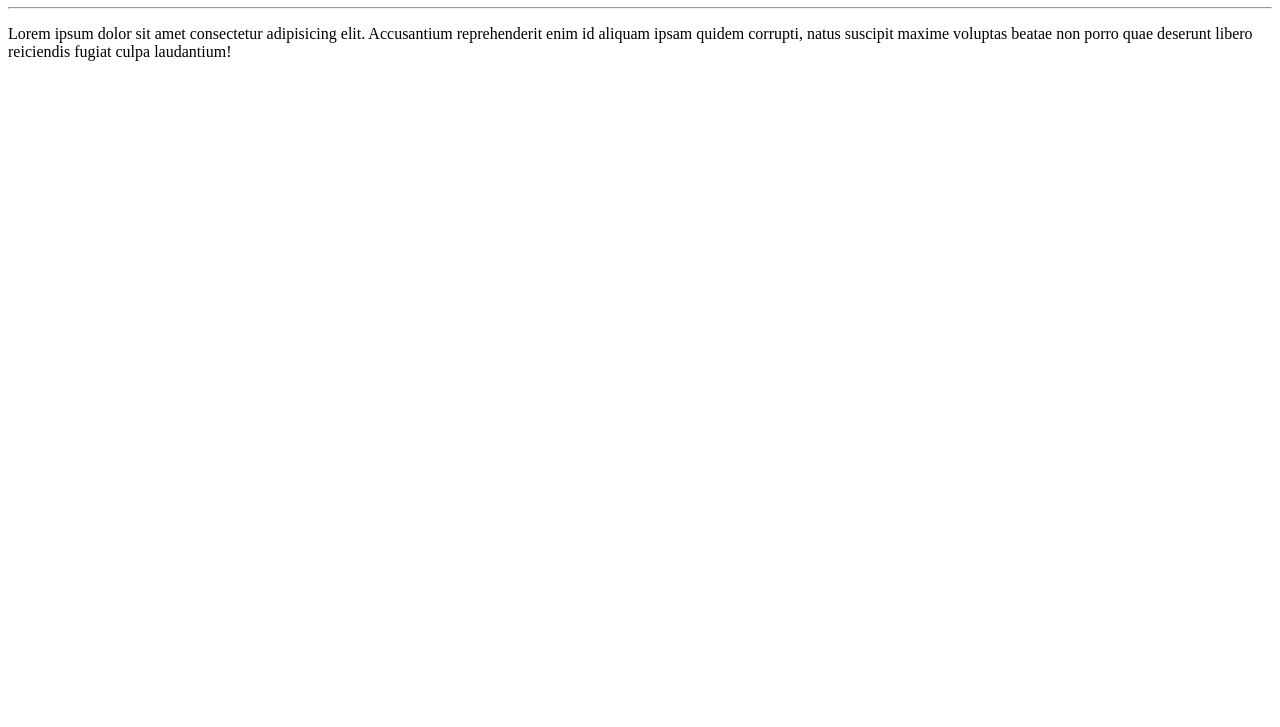
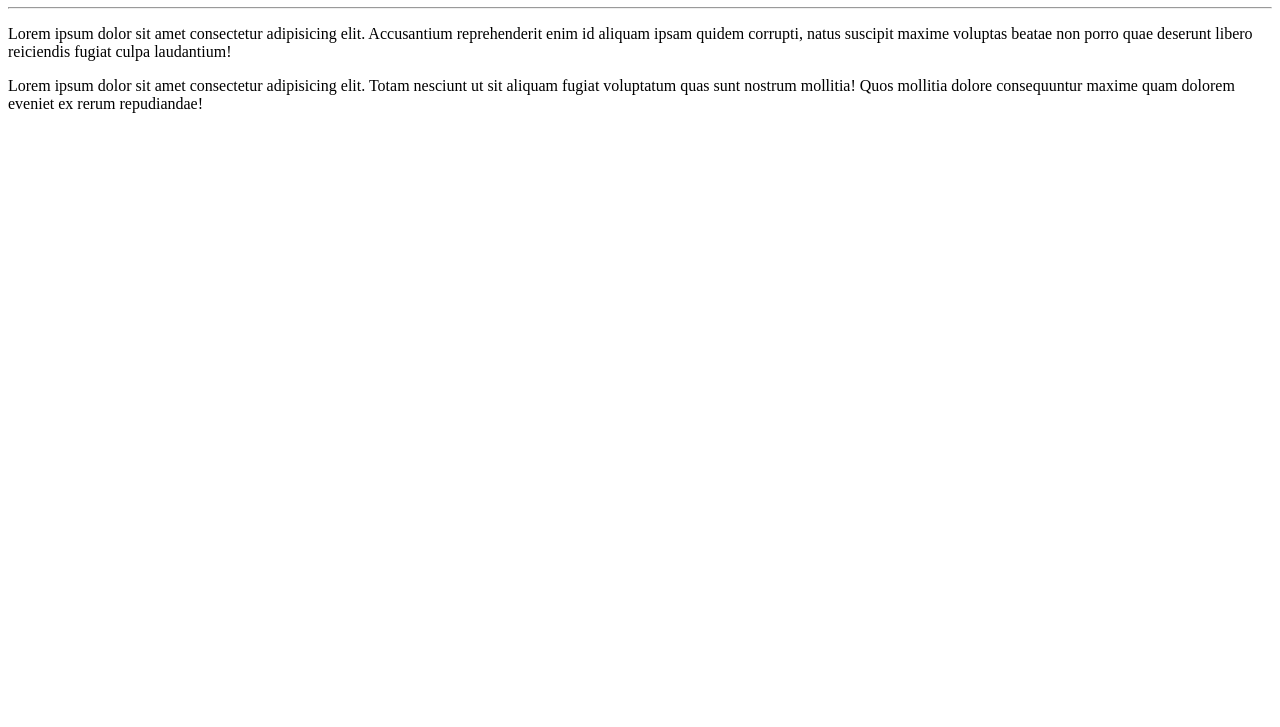
Before and after one commit to Italo-Schezar/Ola_Mundo-, a plain HTML site: page site-exemplo/index.html in a window 1280 px wide. Shown: the part 73-800 px from the top of the page. Drawn offline with Linux system fonts and the light colour scheme.

Commit message:
Novo Paragrafo
Criei um novo paragrafo Lorem

```diff
--- a/site-exemplo/index.html
+++ b/site-exemplo/index.html
@@ -11,5 +11,7 @@
     <hr>
     <p>Lorem ipsum dolor sit amet consectetur adipisicing elit. Accusantium reprehenderit enim id aliquam ipsam quidem corrupti, natus suscipit maxime voluptas beatae non porro quae deserunt libero reiciendis fugiat culpa laudantium!</p>
 
+    <p>Lorem ipsum dolor sit amet consectetur adipisicing elit. Totam nesciunt ut sit aliquam fugiat voluptatum quas sunt nostrum mollitia! Quos mollitia dolore consequuntur maxime quam dolorem eveniet ex rerum repudiandae!</p>
+
 </body>
 </html>
```
